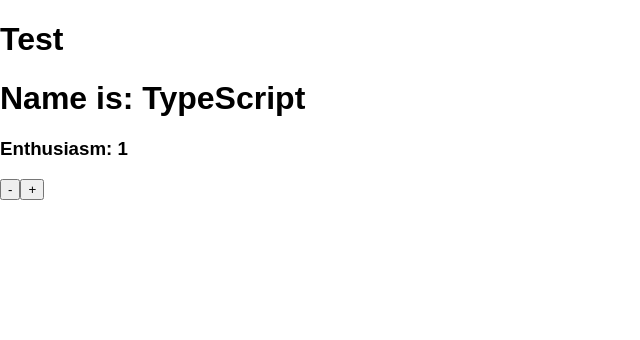
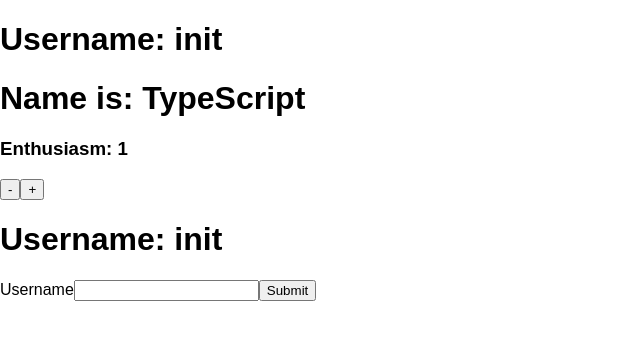
Before and after one commit to anontyro/react-typescript-redux, a React (Create React App) app: page / in a window 1280 px wide. Shown: the top 340 px of the page, without its empty margins (0-640 px from the left). Built offline with nearby package versions, Linux system fonts and the light colour scheme.

Commit message:
added in a new reducers working now

```diff
--- a/src/routing/appRouter.tsx
+++ b/src/routing/appRouter.tsx
@@ -1,7 +1,7 @@
 import * as React from 'react';
 import {Route, Switch} from 'react-router-dom';
 import {AboutView} from '../views/AboutView';
-import {MainView} from '../views/MainView';
+import MainView from '../views/MainView';
 
 const AppRouter = () => {
   return (
--- /dev/null
+++ b/src/store/general/actions.tsx
@@ -0,0 +1,15 @@
+import * as constants from './consts';
+
+export interface SetUsername {
+  username: string;
+  type: constants.SET_USERNAME;
+}
+
+export type GeneralAction = SetUsername;
+
+export function setUsername(username: string): SetUsername {
+  return {
+    username,
+    type: constants.SET_USERNAME,
+  };
+}
--- /dev/null
+++ b/src/store/general/consts.tsx
@@ -0,0 +1,2 @@
+export const SET_USERNAME = 'SET_USERNAME';
+export type SET_USERNAME = typeof SET_USERNAME;
--- /dev/null
+++ b/src/store/general/reducers.tsx
@@ -0,0 +1,24 @@
+import {GeneralAction} from './actions';
+import {SET_USERNAME} from './consts';
+
+export interface GeneralState {
+  username: string;
+}
+
+const initalState = {
+  username: 'player',
+};
+
+export function general(
+  state: GeneralState = initalState,
+  action: GeneralAction
+): GeneralState {
+  switch (action.type) {
+    case SET_USERNAME:
+      console.log(state);
+      console.log(action);
+      console.log(`Set username: ${action.username}`);
+      return {...state, username: action.username};
+  }
+  return state;
+}
--- a/src/store/index.tsx
+++ b/src/store/index.tsx
@@ -1,20 +1,20 @@
 import {createStore, combineReducers, applyMiddleware} from 'redux';
 import {enthusiasm} from './test/reducers';
-
-export interface StoreState {
-  languageName: string;
-  enthusiasmLevel: number;
-}
+import {general} from './general/reducers';
 
 export const initialState = {
   enthusiasm: {
     enthusiasmLevel: 1,
     languageName: 'TypeScript',
   },
+  general: {
+    username: 'init',
+  },
 };
 
 export const rootReducer = combineReducers({
   enthusiasm,
+  general,
 });
 
 export const myStore = createStore(
--- a/src/views/MainView.tsx
+++ b/src/views/MainView.tsx
@@ -1,17 +1,65 @@
 import * as React from 'react';
 import Test from './components/test/container';
+import Username from './components/username/component';
+import {connect} from 'react-redux';
+import * as actions from '../store/general/actions';
+import {Dispatch} from 'redux';
 
-export interface Props {}
+export interface Props {
+  username: string;
+  setUsername: (username: string) => void;
+}
 
-export interface State {}
+export interface State {
+  username: string;
+}
 
 export class MainView extends React.Component<Props, State> {
+  constructor(props: Props) {
+    super(props);
+    console.log(this.props);
+    this.state = {username: this.props.username};
+
+    this.onUserNameChange = this.onUserNameChange.bind(this);
+    this.onUsernameSubmit = this.onUsernameSubmit.bind(this);
+  }
+
+  onUserNameChange(event: any) {
+    event.preventDefault();
+    this.setState({
+      username: event.currentTarget.value,
+    });
+  }
+
+  onUsernameSubmit(event: any) {
+    event.preventDefault();
+    this.props.setUsername(this.state.username);
+  }
+
   public render() {
     return (
       <React.Fragment>
-        <h1>Test</h1>
+        <h1>Username: {this.state.username}</h1>
         <Test />
+        <Username
+          username={this.props.username}
+          onUsernameChange={this.onUserNameChange}
+          onUsernameSubmit={this.onUsernameSubmit}
+        />
       </React.Fragment>
     );
   }
 }
+
+const mapStateToProps = ({general}: any) => ({
+  username: general.username,
+});
+
+const mapDispatchToProps = (dispatch: Dispatch) => ({
+  setUsername: (name: string) => dispatch(actions.setUsername(name)),
+});
+
+export default connect(
+  mapStateToProps,
+  mapDispatchToProps
+)(MainView);
--- /dev/null
+++ b/src/views/components/username/component.tsx
@@ -0,0 +1,28 @@
+import * as React from 'react';
+
+export interface Props {
+  username: string;
+  setUsername?: () => void;
+  onUsernameChange?: (event: any) => void;
+  onUsernameSubmit?: (event: any) => void;
+}
+
+function Username({
+  username,
+  setUsername,
+  onUsernameChange,
+  onUsernameSubmit,
+}: Props) {
+  return (
+    <React.Fragment>
+      <h1>Username: {username}</h1>
+      <form onSubmit={onUsernameSubmit}>
+        <label>Username</label>
+        <input onChange={onUsernameChange} />
+        <button type="submit">Submit</button>
+      </form>
+    </React.Fragment>
+  );
+}
+
+export default Username;
```
Also changed, not shown: src/store/test/reducers.tsx (+5 -3 lines), src/views/components/username/container.tsx (added).
